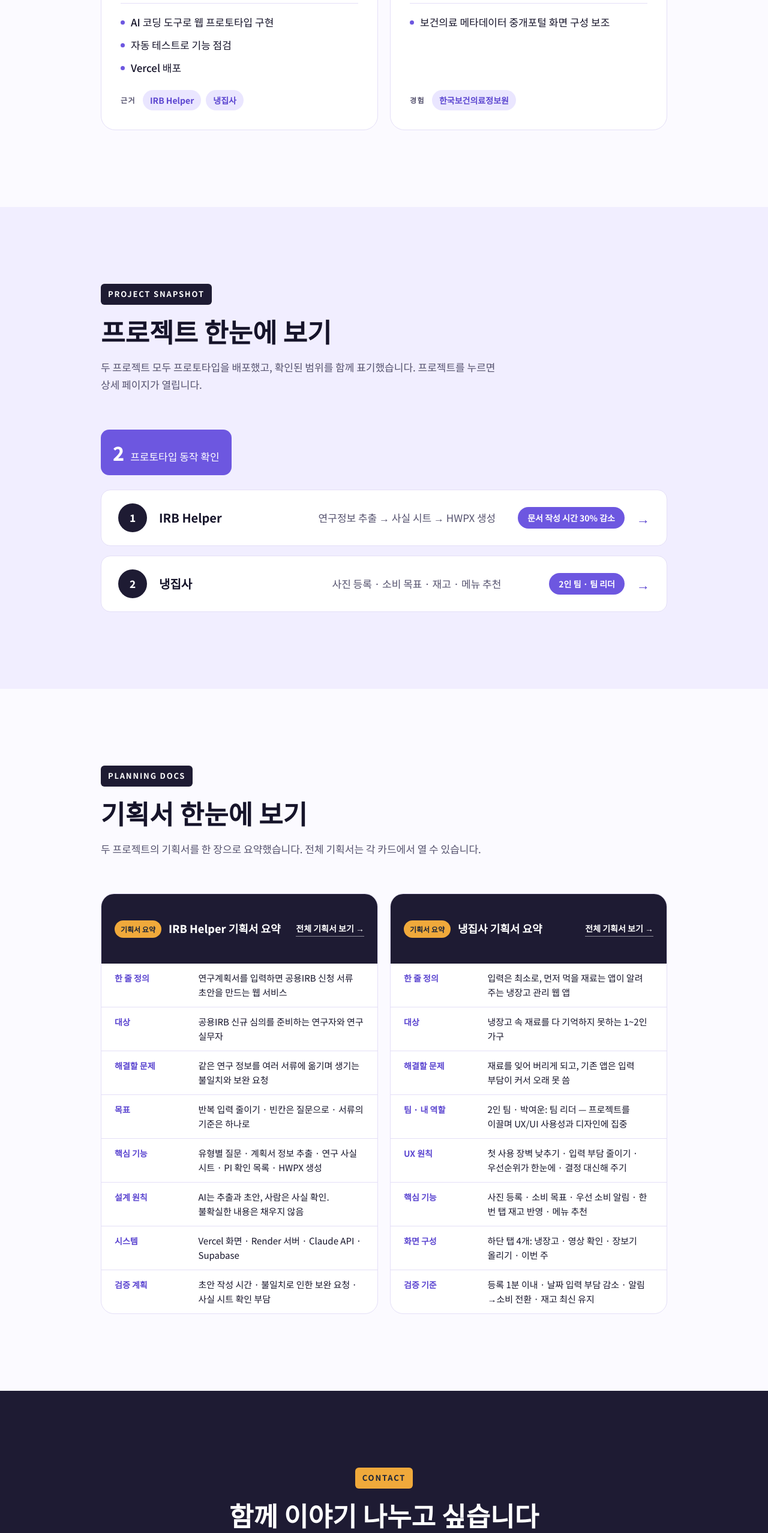
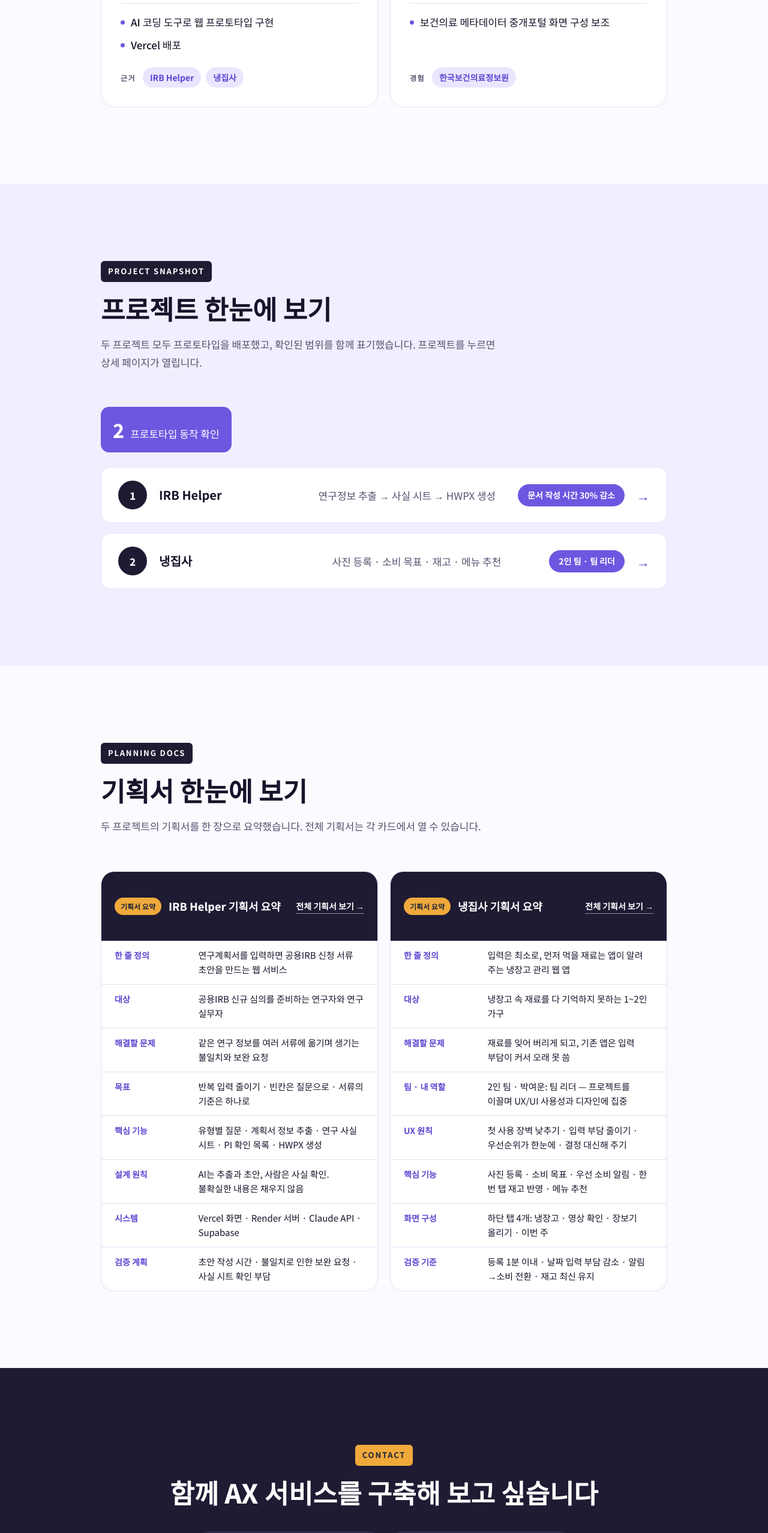
Before and after one commit to gracepark165/portfolio, a plain HTML site: page index.html in a window 1280 px wide. Shown: the part 3301-5856 px from the top of the page at 60% size. Drawn offline with Linux system fonts and the light colour scheme.

Commit message:
테스트 문구 삭제, 연락처 제목 변경
Co-Authored-By: Claude Opus 5.5 <noreply@anthropic.com>
Claude-Session: https://claude.ai/code/session_019uza4vLGUXR9gHMEJ9XEh9

```diff
--- a/index.html
+++ b/index.html
@@ -480,7 +480,7 @@ section{padding-block:clamp(72px,10vw,128px)}
       <div class="sk-top"><span class="sk-num">03</span><span class="sk-en">Prototyping</span></div>
       <h3>웹 프로토타입 구현</h3>
       <p class="muted">기획한 흐름을 직접 동작하는 웹 서비스로 만들어 확인합니다.</p>
-      <ul class="sk-list"><li>AI 코딩 도구로 웹 프로토타입 구현</li><li>자동 테스트로 기능 점검</li><li>Vercel 배포</li></ul>
+      <ul class="sk-list"><li>AI 코딩 도구로 웹 프로토타입 구현</li><li>Vercel 배포</li></ul>
       <div class="sk-ev"><span>근거</span><em>IRB Helper</em><em>냉집사</em></div>
     </article>
     <article class="skill-card">
@@ -650,7 +650,7 @@ section{padding-block:clamp(72px,10vw,128px)}
 
 <section id="contact" class="dark-sec home"><div class="wrap contact">
   <span class="eyebrow amber">Contact</span>
-  <h2>함께 이야기 나누고 싶습니다</h2>
+  <h2>함께 AX 서비스를 구축해 보고 싶습니다</h2>
   <div class="c-list">
     <a class="c-item" href="mailto:gracepark165@gmail.com"><small>Email</small><b>gracepark165@gmail.com</b></a>
     <a class="c-item" href="https://github.com/gracepark165" target="_blank" rel="noopener"><small>GitHub</small><b>github.com/gracepark165</b></a>
```
